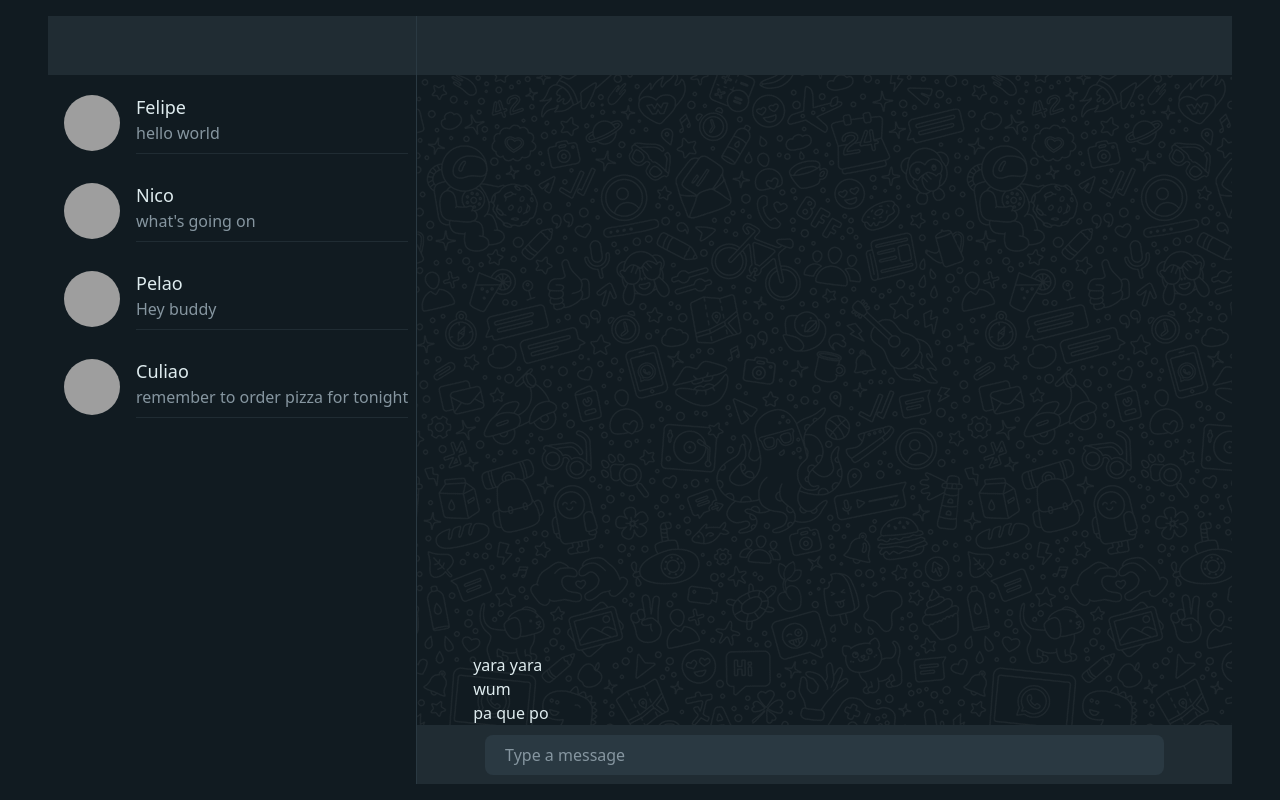
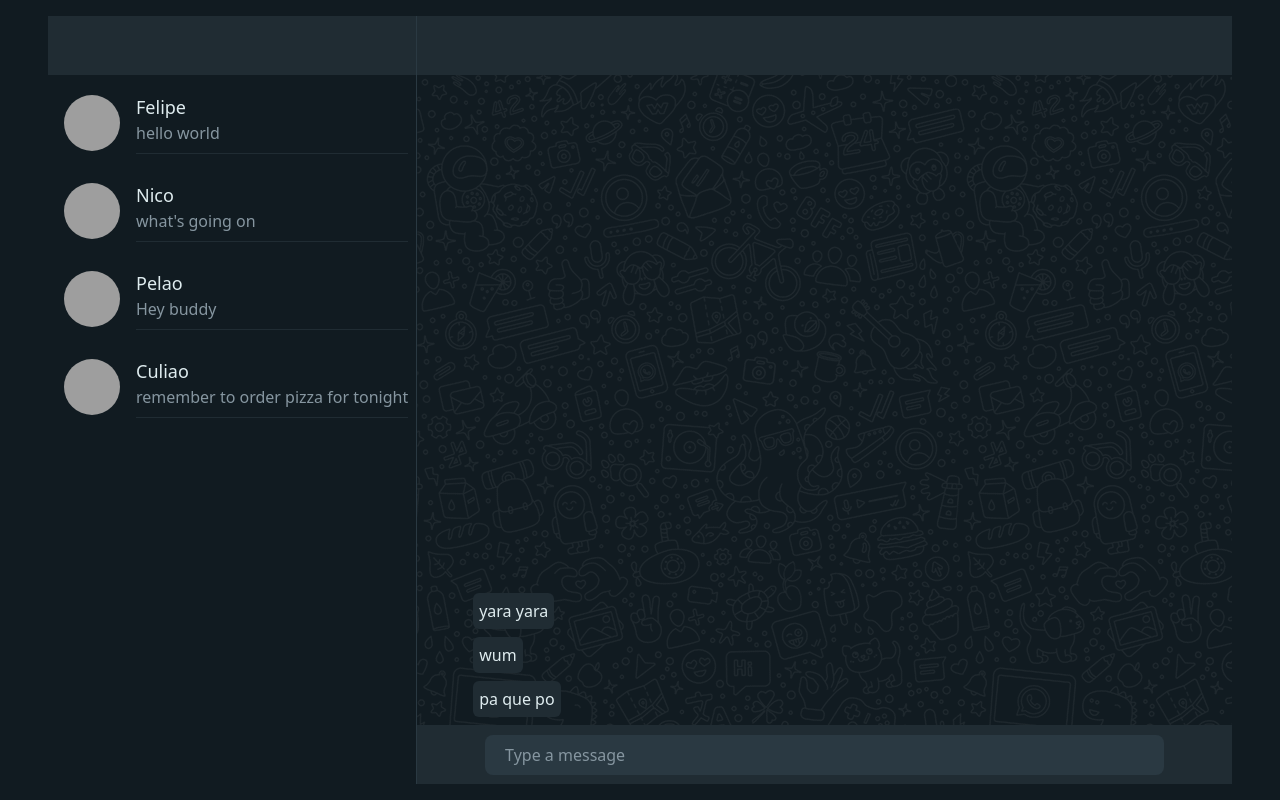
Before and after one commit to FelipeAsenjo/chat_vue, a Vue app in the folder app/: page /chat in a window 1280 px wide. Built offline with nearby package versions, Linux system fonts and the light colour scheme; no server answers; grey boxes are pictures that could not be loaded.

Commit message:
[APP] styling messages

```diff
--- a/app/src/components/MessagesContainer.vue
+++ b/app/src/components/MessagesContainer.vue
@@ -4,7 +4,12 @@
     >
         <ul class="flex flex-col self-end w-full px-14">
             <li
-                :class="[message.emitter === 'me' ? 'self-end' : '']"
+                class="mb-2 p-1.5 rounded-md w-fit"
+                :class="[
+                    message.emitter === 'me' ?
+                        'self-end bg-messageSent' :
+                        'bg-secondary'
+                ]"
                 v-for="message in messages"
             >
                 {{ message.message }}
--- a/app/tailwind.config.cjs
+++ b/app/tailwind.config.cjs
@@ -15,7 +15,8 @@ module.exports = {
       secondary: '#202C33',
       selected: '#2A3942',
       icon: '#8696A0',
-      text: '#DFECEF'
+      text: '#DFECEF',
+      messageSent: '#045C4B',
     }
   },
   plugins: [],
--- a/package.json
+++ b/package.json
@@ -12,7 +12,8 @@
   },
   "license": "MIT",
   "devDependencies": {
-    "nodemon": "^2.0.20"
+    "nodemon": "^2.0.20",
+    "tailwindcss": "^3.2.4"
   },
   "dependencies": {
     "cors": "^2.8.5",
```
Also changed, not shown: 1 other file (tests, documents, lock files or other folders).
